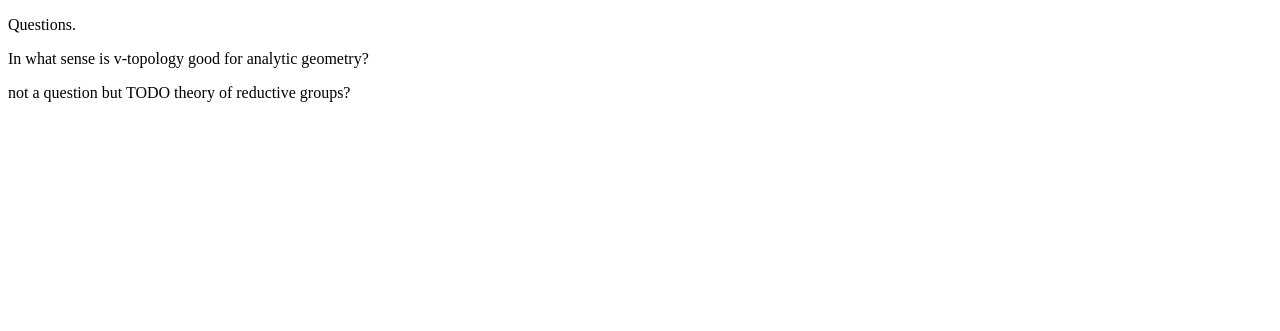
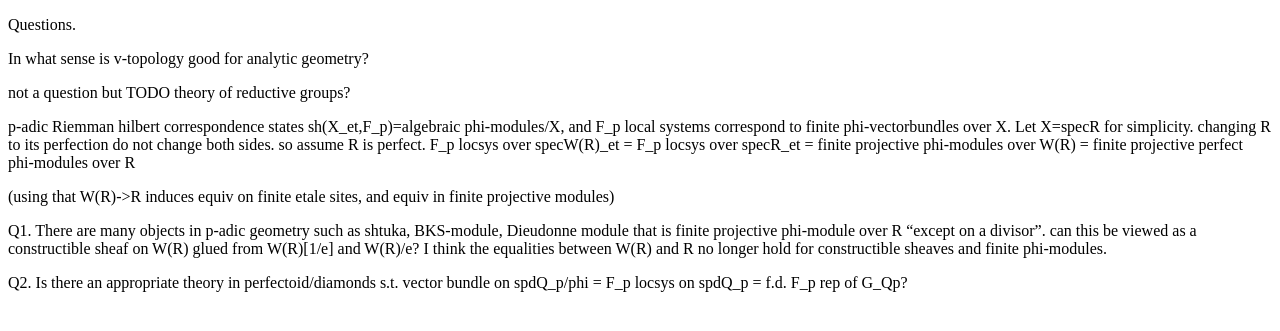
Before and after one commit to alchan00/alchan00.github.io, a Jekyll site: the page built from questions/index.md, in a window 1280 px wide. Shown: the top 331 px of the page. Built offline with Jekyll 4.4.1, drawn with Linux system fonts in a browser that asks for light colours; our own code applies the rules of GitHub Pages for plain Markdown files.

Commit message:
Update index.md

```diff
--- a/questions/index.md
+++ b/questions/index.md
@@ -5,6 +5,16 @@ In what sense is v-topology good for analytic geometry?
 
 
 
-
 not a question but TODO
 theory of reductive groups?
+
+
+
+p-adic Riemman hilbert correspondence states sh(X_et,F_p)=algebraic phi-modules/X, and F_p local systems correspond to finite phi-vectorbundles over X. Let X=specR for simplicity. changing R to its perfection do not change both sides. so assume R is perfect.
+F_p locsys over specW(R)_et = F_p locsys over specR_et = finite projective phi-modules over W(R) = finite projective perfect phi-modules over R
+
+(using that W(R)->R induces equiv on finite etale sites, and equiv in finite projective modules)
+
+Q1. There are many objects in p-adic geometry such as shtuka, BKS-module, Dieudonne module that is finite projective phi-module over R "except on a divisor". can this be viewed as a constructible sheaf on W(R) glued from W(R)[1/e] and W(R)/e? I think the equalities between W(R) and R no longer hold for constructible sheaves and finite phi-modules.
+
+Q2. Is there an appropriate theory in perfectoid/diamonds s.t. vector bundle on spdQ_p/phi = F_p locsys on spdQ_p = f.d. F_p rep of G_Qp?
```
